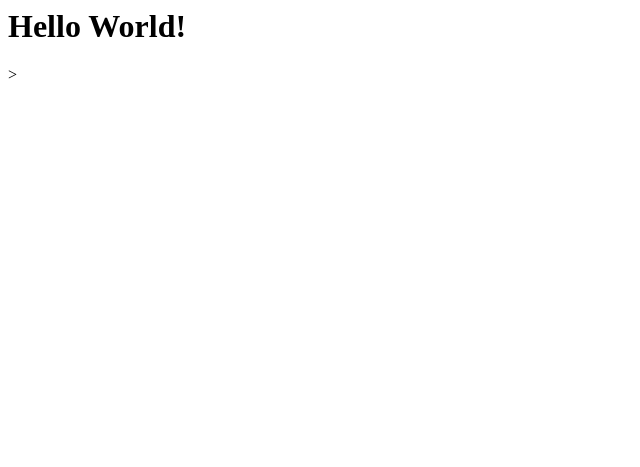
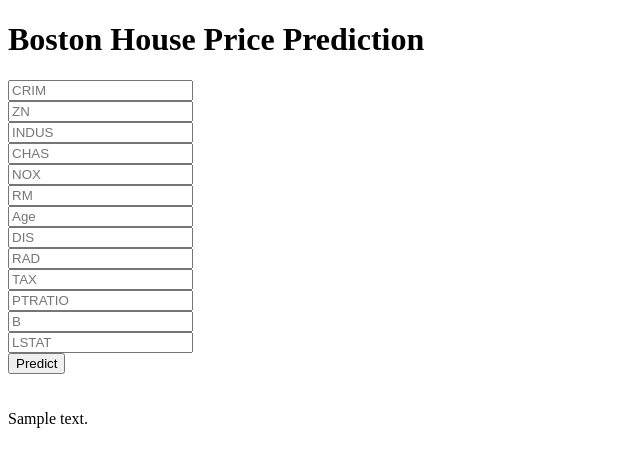
Before and after one commit to Dishant145/mlgithub, a Flask app: template templates/home.html in a window 1280 px wide. Shown: the top 467 px of the page, without its empty margins (0-640 px from the left). Run offline with Flask 3, Linux system fonts and the light colour scheme; the template is opened without the code that fills it: most values are stand-ins (such as "Sample title", 1, 10 or a date in 2020); parts of the project's set-up code (start-up, migrations or seed data) failed here and were passed over.

Commit message:
third commit

```diff
--- a/app.py
+++ b/app.py
@@ -12,14 +12,22 @@ scalar = pickle.load(open('scaling.pkl','rb'))
 def home():
     return render_template('home.html')
 
-@app.route('/predict',methods=['POST'])
-def predict():
+@app.route('/predict_api',methods=['POST'])
+def predict_api():
     data = request.json['data']
     new_data = scalar.transform(np.array(list(data.values())).reshape(1,-1))
     output = regmodel.predict(new_data)
     print(output[0])
     return jsonify(output[0])
 
+@app.route('/predict',methods=['POST'])
+def predict():
+    data=[float(x) for x in request.form.values()]
+    final_input=scalar.transform(np.array(data).reshape(1,-1))
+    print(final_input)
+    output=regmodel.predict(final_input)[0]
+    return render_template("home.html",prediction_text="The House price prediction is {}".format(output))
+
 
 if __name__=="__main__":
     app.run(debug=True)
--- a/templates/home.html
+++ b/templates/home.html
@@ -1,3 +1,48 @@
-<h1>
-    Hello World!
-</h1>>
+<!DOCTYPE html>
+<html >
+
+<head>
+  <meta charset="UTF-8">
+  <title>ML API</title>
+  <link href='https://fonts.googleapis.com/css?family=Pacifico' rel='stylesheet' type='text/css'>
+<link href='https://fonts.googleapis.com/css?family=Arimo' rel='stylesheet' type='text/css'>
+<link href='https://fonts.googleapis.com/css?family=Hind:300' rel='stylesheet' type='text/css'>
+<link href='https://fonts.googleapis.com/css?family=Open+Sans+Condensed:300' rel='stylesheet' type='text/css'>
+
+
+</head>
+
+<body>
+ <div class="login">
+	<h1>Boston House Price Prediction</h1>
+
+     <!-- Main Input For Receiving Query to our ML -->
+    <form action="{{ url_for('predict')}}"method="post">
+      <input type="text" name="CRIM" placeholder="CRIM" required="required" /><br>
+    	<input type="text" name="ZN" placeholder="ZN" required="required" /><br>
+        <input type="text" name="INDUS" placeholder="INDUS" required="required" /><br>
+        <input type="text" name="CHAS" placeholder="CHAS" required="required" /><br>
+        <input type="text" name="NOX" placeholder="NOX" required="required" /><br>
+        <input type="text" name="RM" placeholder="RM" required="required" /><br>
+        <input type="text" name="Age" placeholder="Age" required="required" /><br>
+        <input type="text" name="DIS" placeholder="DIS" required="required" /><br>
+        <input type="text" name="RAD" placeholder="RAD" required="required" /><br>
+        <input type="text" name="TAX" placeholder="TAX" required="required" /><br>
+        <input type="text" name="PTRATIO" placeholder="PTRATIO" required="required" /><br>
+        <input type="text" name="B" placeholder="B" required="required" /><br>
+        <input type="text" name="LSTAT" placeholder="LSTAT" required="required" /><br>
+
+
+
+        <button type="submit" class="btn btn-primary btn-block btn-large">Predict</button>
+    </form>
+
+   <br>
+   <br>
+
+
+ </div>
+ {{prediction_text}}
+
+</body>
+</html>
```
